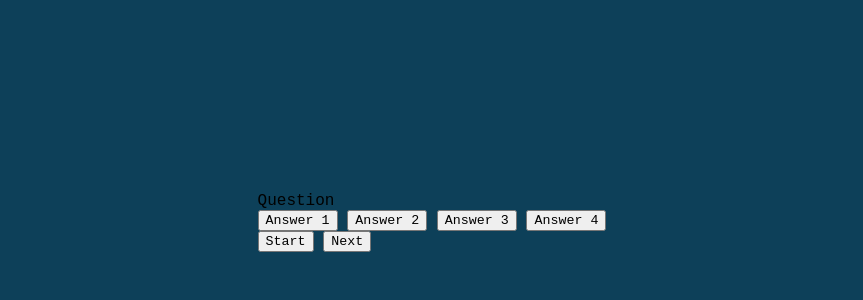
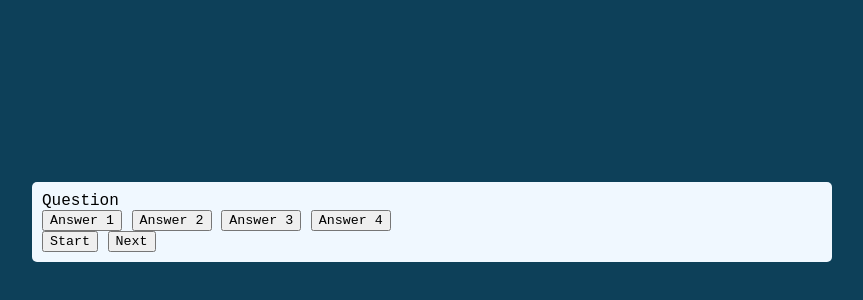
Before and after one commit to josephcotterell/Code-Quiz, a plain HTML site: page index.html in a window 1280 px wide. Shown: the part 178-478 px from the top of the page, without its empty margins (208-1071 px from the left). Drawn offline with Linux system fonts and the light colour scheme.

Commit message:
added style for the container

```diff
--- a/assets/style/style.css
+++ b/assets/style/style.css
@@ -22,3 +22,19 @@ body {
   align-items: center;
   background-color: hsl(var(--hue), 75%, 20%);
 }
+
+body.correct {
+  --hue: var(--hue-correct);
+}
+
+body.wrong {
+  --hue: var(--hue-wrong);
+}
+
+.container {
+  width: 800px;
+  max-width: 80%;
+  background-color: aliceblue;
+  border-radius: 5px;
+  padding: 10px;
+}
```
